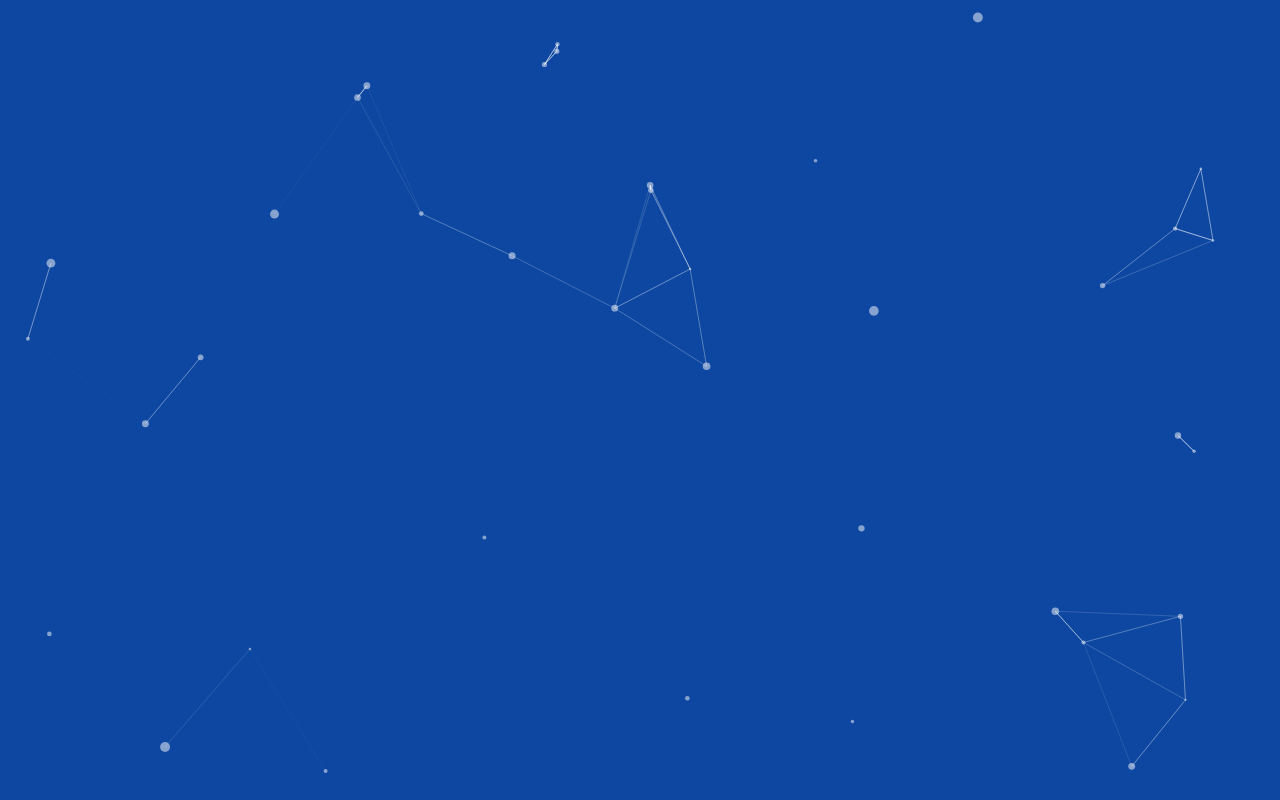
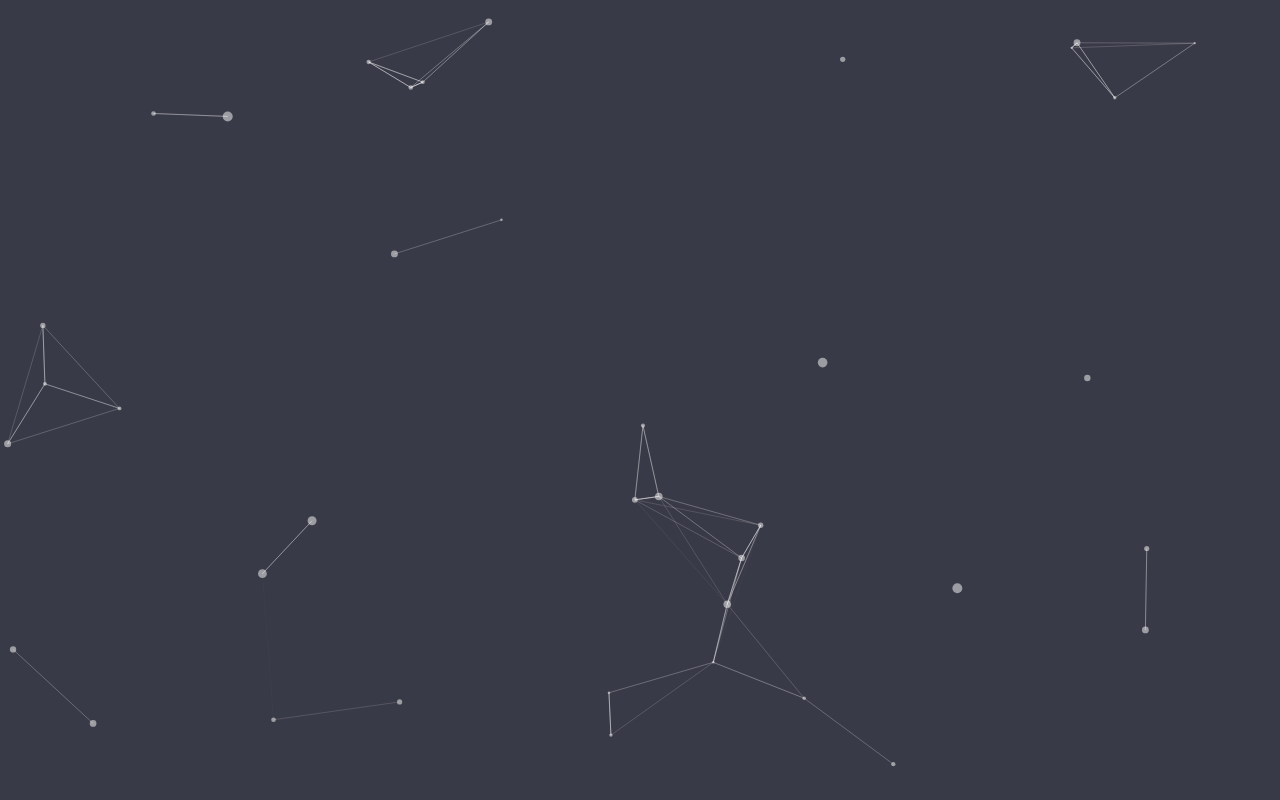
Before and after one commit to malessan4/portfolio-landing, a Next.js app: page / in a window 1280 px wide. Built offline with nearby package versions, Linux system fonts and the light colour scheme.

Commit message:
quedo funcionando el fondo particles

```diff
--- a/src/app/components/cover-particles.tsx
+++ b/src/app/components/cover-particles.tsx
@@ -1,3 +1,5 @@
+'use client';
+
 import { useCallback, useEffect, useState } from "react";
 import Particles, { initParticlesEngine } from "@tsparticles/react";
 import type { Container, Engine } from "@tsparticles/engine";
@@ -16,14 +18,11 @@ const CoverParticles = () => {
 
     return (
         init && (
+            <div className="w-[0px]">
+
             <Particles
                 id="tsparticles"
                 options={{
-                    background: {
-                        color: {
-                            value: "#0d47a1",
-                        },
-                    },
                     fpsLimit: 120,
                     interactivity: {
                         events: {
@@ -64,7 +63,7 @@ const CoverParticles = () => {
                                 default: "bounce",
                             },
                             random: false,
-                            speed: 6,
+                            speed: 2,
                             straight: false,
                         },
                         number: {
@@ -86,6 +85,7 @@ const CoverParticles = () => {
                     detectRetina: true,
                 }}
             />
+            </div>
         )
     );
 };
```
